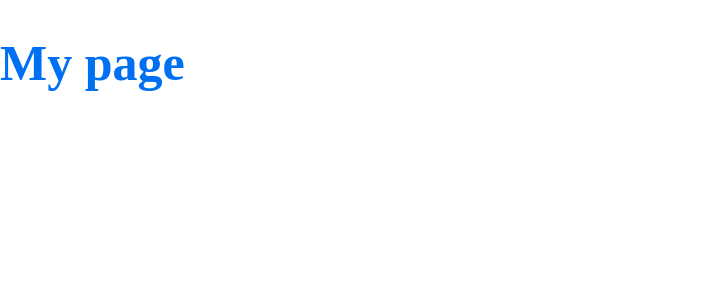
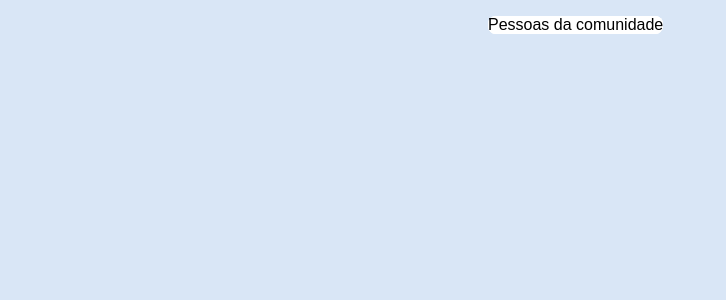
Before and after one commit to wyltamar/alurakut, a Next.js app: page / in a window 1280 px wide. Shown: the top 300 px of the page, without its empty margins (0-726 px from the left). Built offline with nearby package versions, Linux system fonts and the light colour scheme.

Commit message:
near finish css

```diff
--- a/pages/_app.js
+++ b/pages/_app.js
@@ -1,18 +1,33 @@
-import { createGlobalStyle, ThemeProvider } from 'styled-components'
+import { createGlobalStyle, ThemeProvider } from 'styled-components';
 
 const GlobalStyle = createGlobalStyle`
+  /* Reset css*/
+  *{
+    margin: 0;
+    padding: 0;
+    box-sizing: border-box;
+  }
+
   body {
     margin: 0;
     padding: 0;
     box-sizing: border-box;
+    font-family: sans-serif;
+    background-color: #D9E6F6;
   }
-`
+
+  #__next{
+    display: flax;
+    min-heigth: 100vh;
+    flex-direction: column;
+  }
+`;
 
 const theme = {
   colors: {
     primary: '#0070f3',
   },
-}
+};
 
 export default function App({ Component, pageProps }) {
   return (
@@ -22,5 +37,5 @@
         <Component {...pageProps} />
       </ThemeProvider>
     </>
-  )
+  );
 }
--- a/pages/index.js
+++ b/pages/index.js
@@ -1,10 +1,45 @@
-import styled from 'styled-components'
+import styled from 'styled-components';
 
-const Title = styled.h1`
-  font-size: 50px;
-  color: ${({ theme }) => theme.colors.primary};
-`
+// const Title = styled.h1`
+//   font-size: 50px;
+//   color: ${({ theme }) => theme.colors.primary};
+// `;
 
+const Box = styled.div`
+  background: #ffffff;
+  border-radius: 8px;
+`;
+
+const MainGrid = styled.main`
+  display: grid;
+  grid-gab: 10px;
+  padding: 16px;
+
+  @media (min-width: 860px) {
+    grid-template-area: 'profileArea welcomeArea profileRelationsArea';
+    grid-template-columns: 160px 1fr 312px;
+  }
+`;
 export default function Home() {
-  return <Title>My page</Title>
+  //prettier-ignore
+  return (
+  <MainGrid>
+    <div style={{gridArea: "profileArea"}}>
+    <Box >
+    Imagem
+    </Box>
+    </div>
+    <div style={{gridArea: "welcomeArea"}}>
+    <Box>
+    Bem vindo
+    </Box>
+    </div>
+    <div style={{gridArea: "profileRelationsArea"}}>
+    <Box >
+    Pessoas da comunidade
+    </Box>
+    </div>
+
+  </MainGrid>
+  );
 }
```
